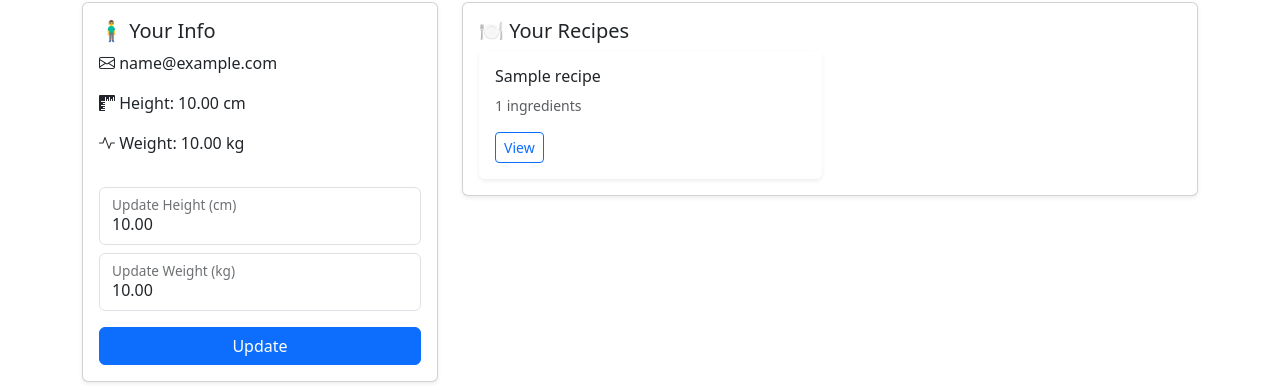
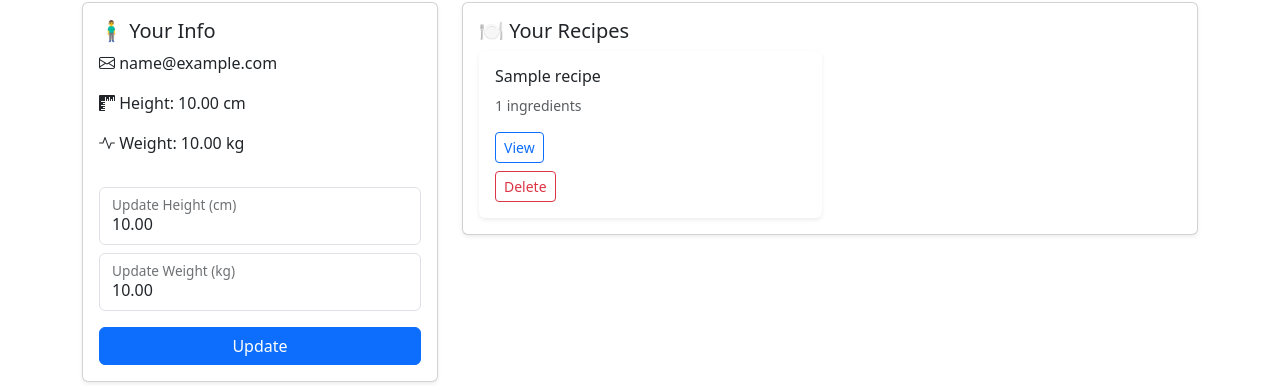
Before and after one commit to KubaWoj666/KcalApp, a Django app: page /accounts/profile/00000000-0000-0000-0000-000000000001/ in a window 1280 px wide. Shown: the part 380-766 px from the top of the page. Run offline with Django 4.2, Linux system fonts and the light colour scheme; a user stored in the database is signed in; tables that the repository leaves empty hold one stand-in row (values such as "Sample post"); parts of the project's set-up code (start-up, migrations or seed data) failed here and were passed over; some libraries are stand-ins or nearby versions.

Commit message:
users.views.py(create delete_recipe_view), users.urls.py(add path for delete recipe), template/users/profile.html(add form to delete reecipe)

```diff
--- a/templates/users/profile.html
+++ b/templates/users/profile.html
@@ -82,6 +82,13 @@
                                 <h6 class="card-title">{{ recipe.name }}</h6>
                                 <p class="card-text small text-muted">{{ recipe.products.count }} ingredients</p>
                                 <a href="{% url 'recipe_detail' recipe.id %}" class="btn btn-sm btn-outline-primary">View</a>
+                                <form action="{% url 'delete_recipe' recipe.id %}" method="post">
+                                    {% csrf_token %}
+                                    <button type="submit" class="btn btn-sm btn-outline-danger mt-2"
+                                            onclick="return confirm('Are you sure you want to delete this recipe?')">
+                                        Delete
+                                    </button>
+                                </form>
                             </div>
                         </div>
                     </div>
--- a/users/urls.py
+++ b/users/urls.py
@@ -10,4 +10,5 @@ urlpatterns = [
     # path("social/signup/", views.CustomSocialSignupView.as_view(), name="socialaccount_signup"),
     path("profile-create/<uuid:pk>/", views.finish_profile_create, name="profile_create"),
     path("profile/<uuid:pk>/", views.profile, name="profile"),
+    path("recipe/<int:recipe_id>/delete", views.delete_recipe_view, name="delete_recipe")
 ]
--- a/users/views.py
+++ b/users/views.py
@@ -6,6 +6,8 @@ from django.db.models import Sum, F
 from django.utils import timezone
 
 from core.models import Recipe, MealEntry
+from django_htmx.http import HttpResponseClientRefresh
+
 
 from .models import UserAccount
 from .forms import CustomUserCreationForm
@@ -70,11 +72,6 @@ def profile(request, pk):
     monday_of_this_week = monday_of_last_week + datetime.timedelta(days=7)
 
 
-    print(some_day_last_week.day)
-    print(some_day_last_week_SO)
-    print(monday_of_last_week)
-    print(monday_of_this_week)
-
     last_week = MealEntry.objects.filter(date__gte=monday_of_last_week, date__lt=monday_of_this_week).aggregate(
     kcal=Sum(F("meal__kcal")),
     protein=Sum(F("meal__protein")),
@@ -93,7 +90,6 @@ def profile(request, pk):
     fat=Sum(F("meal__fat")),
     )
 
-
     context = {
         "user": user,
         "recipes": recipes,
@@ -103,6 +99,11 @@ def profile(request, pk):
     }
     return render(request, "users/profile.html", context)
 
+
+def delete_recipe_view(request, recipe_id):
+    recipe = get_object_or_404(Recipe, id=recipe_id, creator=request.user)
+    recipe.delete()
+    return redirect("profile", request.user.id)
 
 # def create_user_view(request):
 #     form = CustomUserCreationForm()
```
